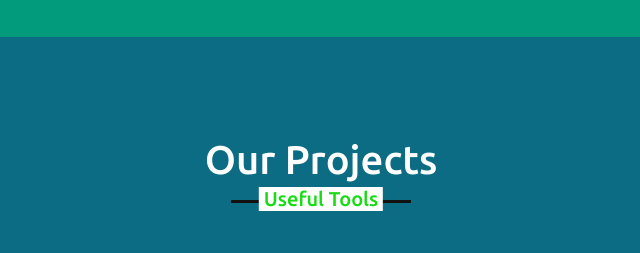
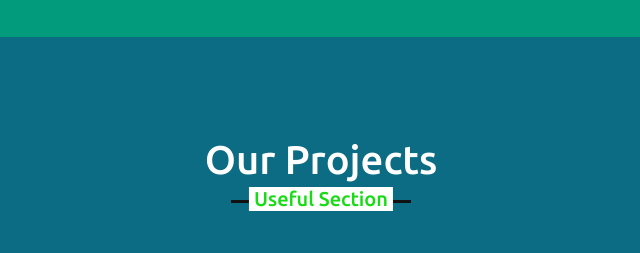
Before and after one commit to redhulk128/redhulk128.github.io, a plain HTML site: page index.html in a window 1280 px wide. Shown: the part 2260-2513 px from the top of the page, 319-959 px from the left. Drawn offline with nearby package versions, Linux system fonts and the light colour scheme.

Commit message:
Update style.css

```diff
--- a/style.css
+++ b/style.css
@@ -773,7 +773,7 @@ section .title::after {
 
 /* projects section styling */
 .projects .title::after {
-    content: " Useful Tools";
+    content: " Useful Section";
 }
 
 .projects .carousel .card {
```
